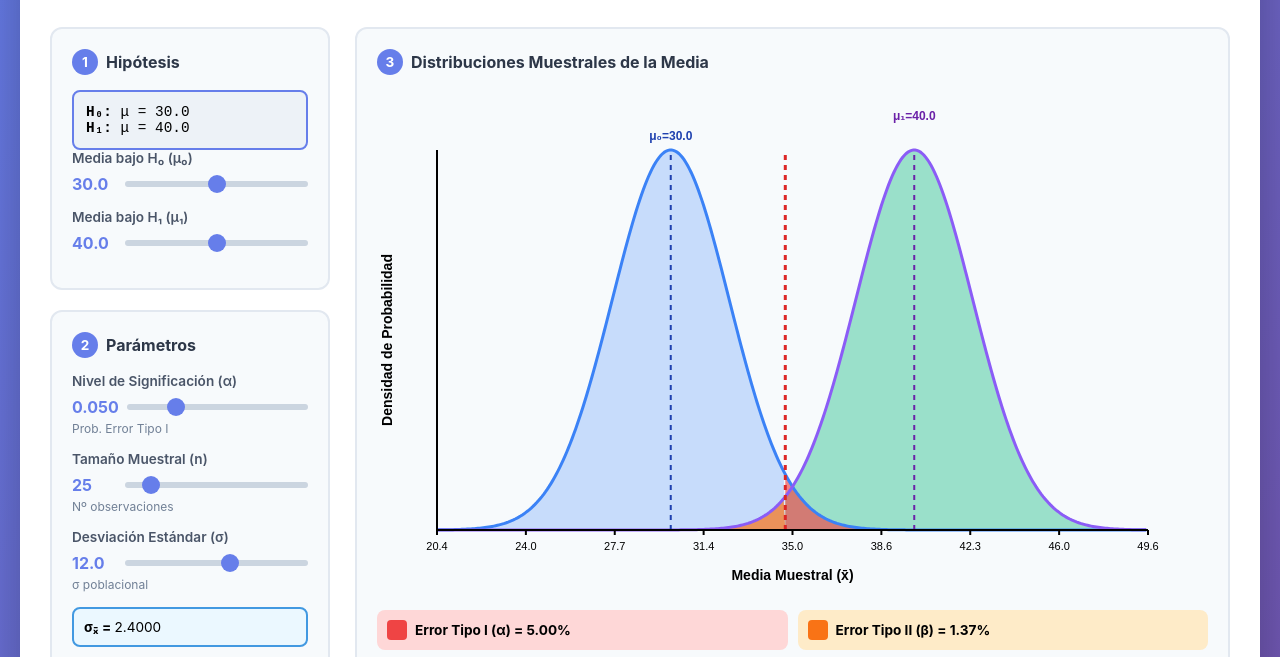
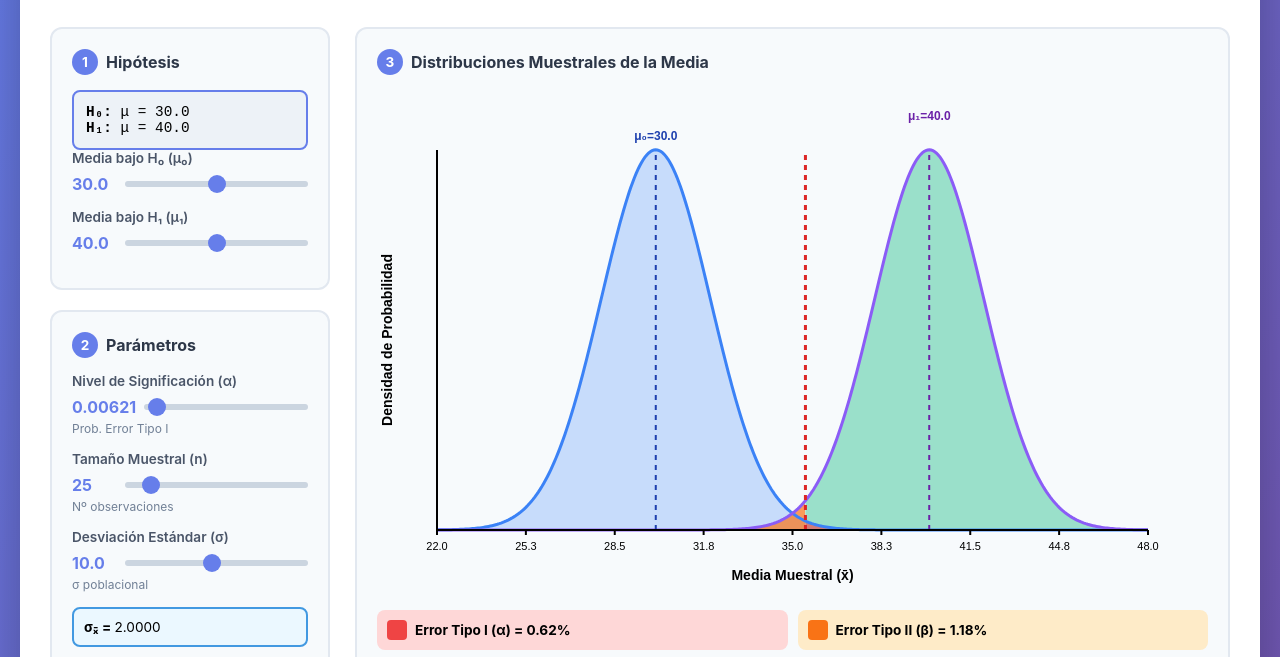
Before and after one commit to upocuantitativo/hipotesis, a plain HTML site: page index.html in a window 1280 px wide. Shown: the part 122-779 px from the top of the page. Drawn offline with Linux system fonts and the light colour scheme.

Commit message:
Ajustar valores por defecto: alpha=0.00621, sigma=10, n=25 para que alpha=beta en punto medio (35)

```diff
--- a/index.html
+++ b/index.html
@@ -334,8 +334,8 @@
                     <div class="control-group">
                         <label>Nivel de Significación (α)</label>
                         <div class="slider-container">
-                            <span class="value-display" id="alphaValue">0.050</span>
-                            <input type="range" id="alpha" min="0.001" max="0.2" step="0.001" value="0.05" oninput="updateParams()">
+                            <span class="value-display" id="alphaValue">0.006</span>
+                            <input type="range" id="alpha" min="0.001" max="0.2" step="0.00001" value="0.00621" oninput="updateParams()">
                         </div>
                         <p class="helper-text">Prob. Error Tipo I</p>
                     </div>
@@ -352,8 +352,8 @@
                     <div class="control-group">
                         <label>Desviación Estándar (σ)</label>
                         <div class="slider-container">
-                            <span class="value-display" id="sigmaValue">12.0</span>
-                            <input type="range" id="sigma" min="1" max="20" step="0.5" value="12" oninput="updateParams()">
+                            <span class="value-display" id="sigmaValue">10.0</span>
+                            <input type="range" id="sigma" min="1" max="20" step="0.5" value="10" oninput="updateParams()">
                         </div>
                         <p class="helper-text">σ poblacional</p>
                     </div>
@@ -509,7 +509,7 @@
             // Actualizar displays
             document.getElementById('mu0Value').textContent = mu0.toFixed(1);
             document.getElementById('mu1Value').textContent = mu1.toFixed(1);
-            document.getElementById('alphaValue').textContent = alpha.toFixed(3);
+            document.getElementById('alphaValue').textContent = alpha.toFixed(5);
             document.getElementById('sampleSizeValue').textContent = n;
             document.getElementById('sigmaValue').textContent = sigma.toFixed(1);
 
```
